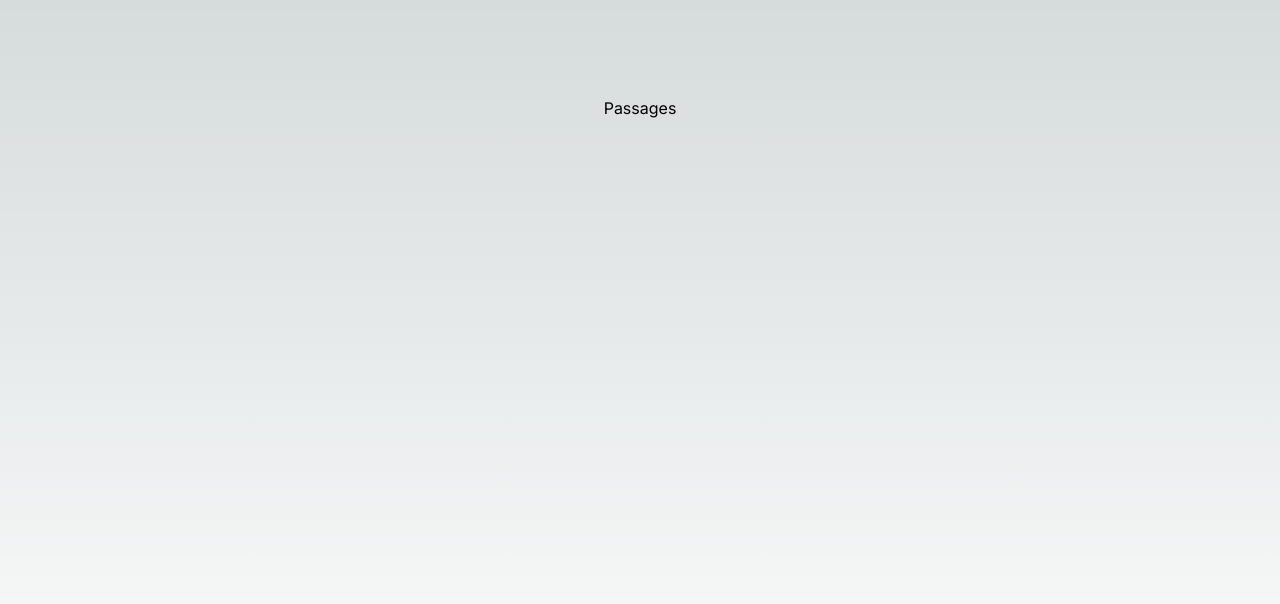
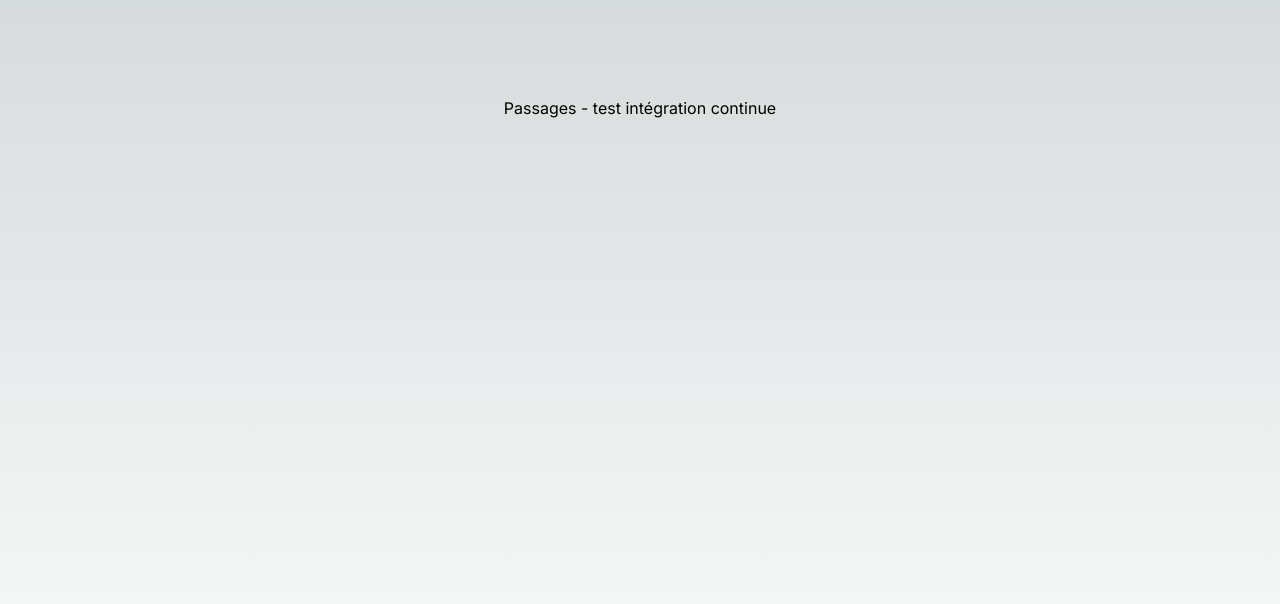
Before and after one commit to jolysnicolas1/passages-rennes, a Next.js app: page / in a window 1280 px wide. Shown: the top 604 px of the page. Built offline with nearby package versions, Linux system fonts and the light colour scheme.

Commit message:
Test intégration continue

```diff
--- a/app/page.tsx
+++ b/app/page.tsx
@@ -3,7 +3,7 @@ import Image from 'next/image'
 export default function Home() {
   return (
     <main className="flex min-h-screen flex-col items-center justify-between p-24">
-      <h1>Passages</h1>
+      <h1>Passages - test intégration continue</h1>
     </main>
   )
 }
```
